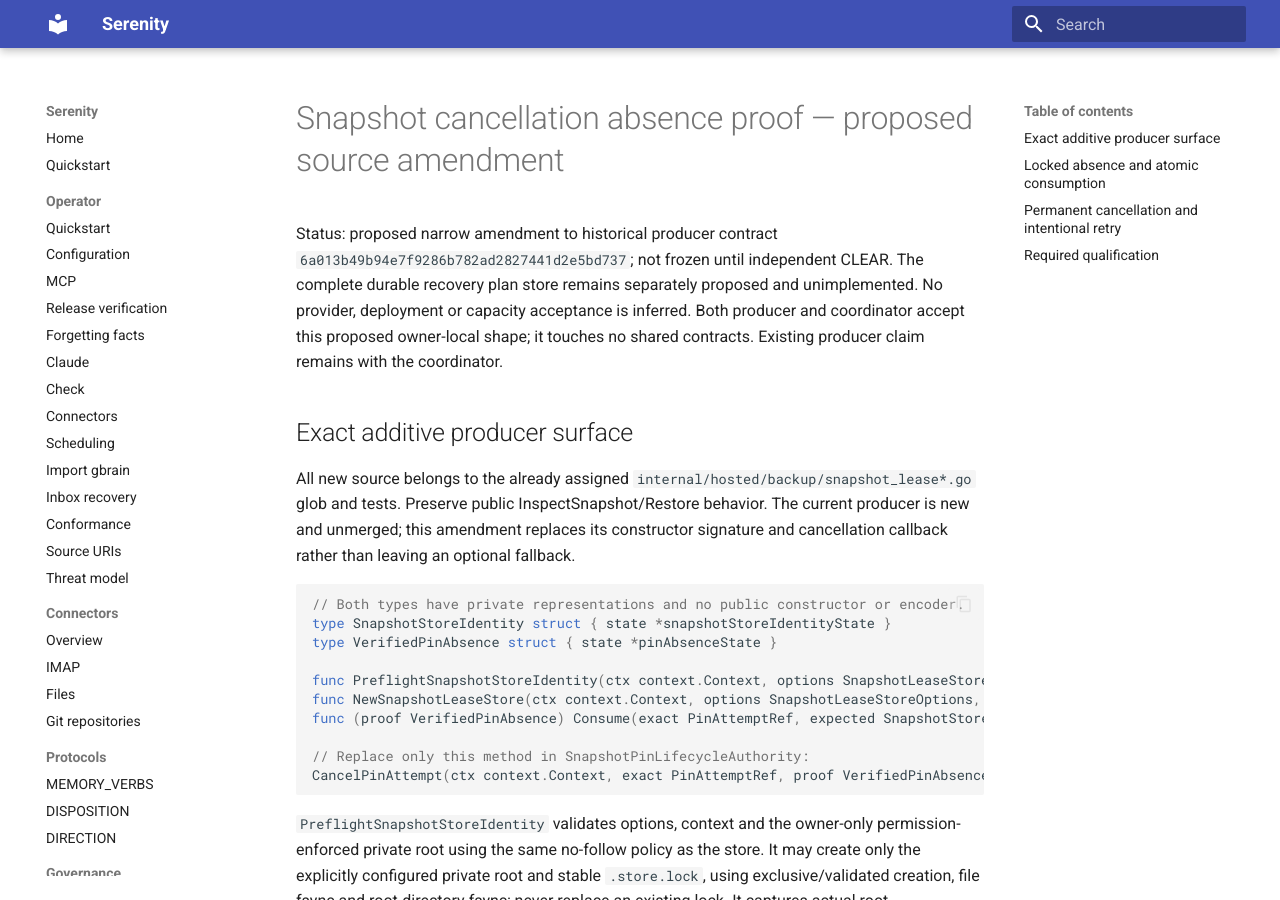
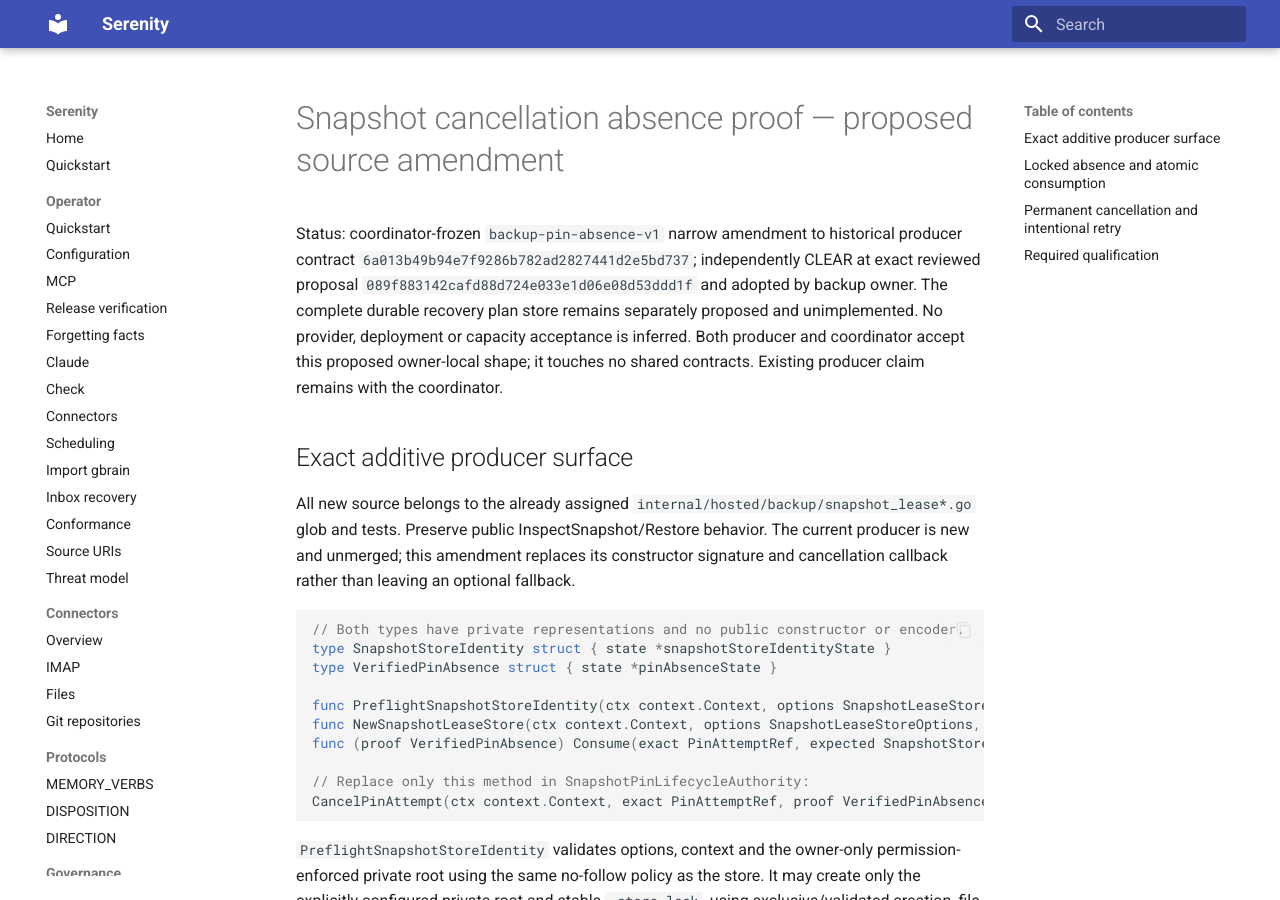
Before and after one commit to sirerun/serenity, an MkDocs documentation site: the page built from docs/plans/snapshot-pin-absence-source-amendment-2026-10-03.md, in a window 1280 px wide and 900 px high. Built offline with MkDocs 1.6.1 and Material for MkDocs 9.7.7, drawn with Linux system fonts in a browser that asks for light colours.

Commit message:
Freeze independently reviewed backup pin absence amendment

```diff
--- a/docs/plans/snapshot-pin-absence-source-amendment-2026-10-03.md
+++ b/docs/plans/snapshot-pin-absence-source-amendment-2026-10-03.md
@@ -1,6 +1,6 @@
 # Snapshot cancellation absence proof — proposed source amendment
 
-Status: proposed narrow amendment to historical producer contract `6a013b49b94e7f9286b782ad2827441d2e5bd737`; not frozen until independent CLEAR. The complete durable recovery plan store remains separately proposed and unimplemented. No provider, deployment or capacity acceptance is inferred. Both producer and coordinator accept this proposed owner-local shape; it touches no shared contracts. Existing producer claim remains with the coordinator.
+Status: coordinator-frozen `backup-pin-absence-v1` narrow amendment to historical producer contract `6a013b49b94e7f9286b782ad2827441d2e5bd737`; independently CLEAR at exact reviewed proposal `089f883142cafd88d724e033e1d06e08d53ddd1f` and adopted by backup owner. The complete durable recovery plan store remains separately proposed and unimplemented. No provider, deployment or capacity acceptance is inferred. Both producer and coordinator accept this proposed owner-local shape; it touches no shared contracts. Existing producer claim remains with the coordinator.
 
 ## Exact additive producer surface
 
```
Also changed, not shown: docs/launch/evidence/recovery-contracts-2026-10-03/snapshot-pin-absence-amendment-review.md (added, +12 -0 lines).
